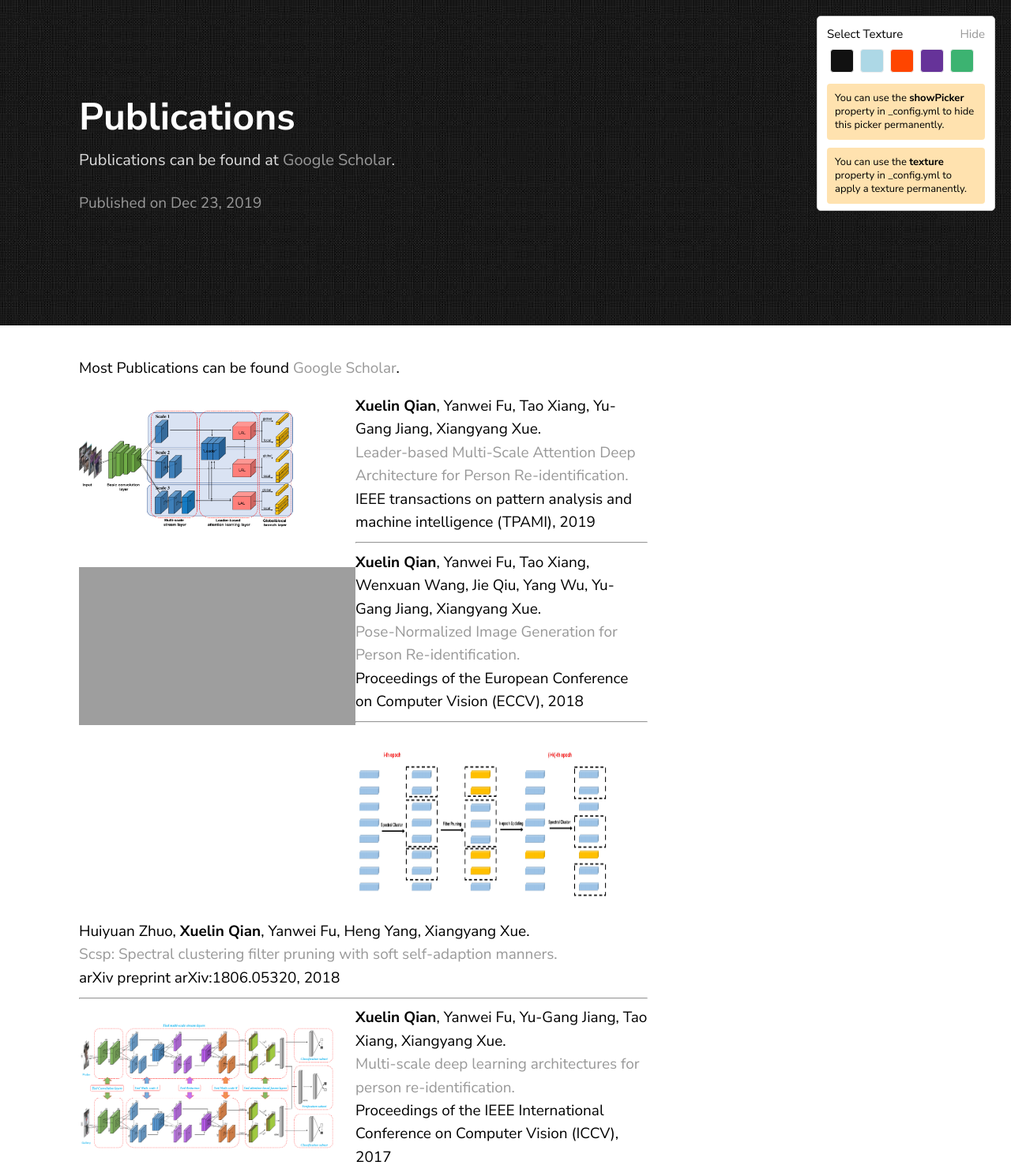
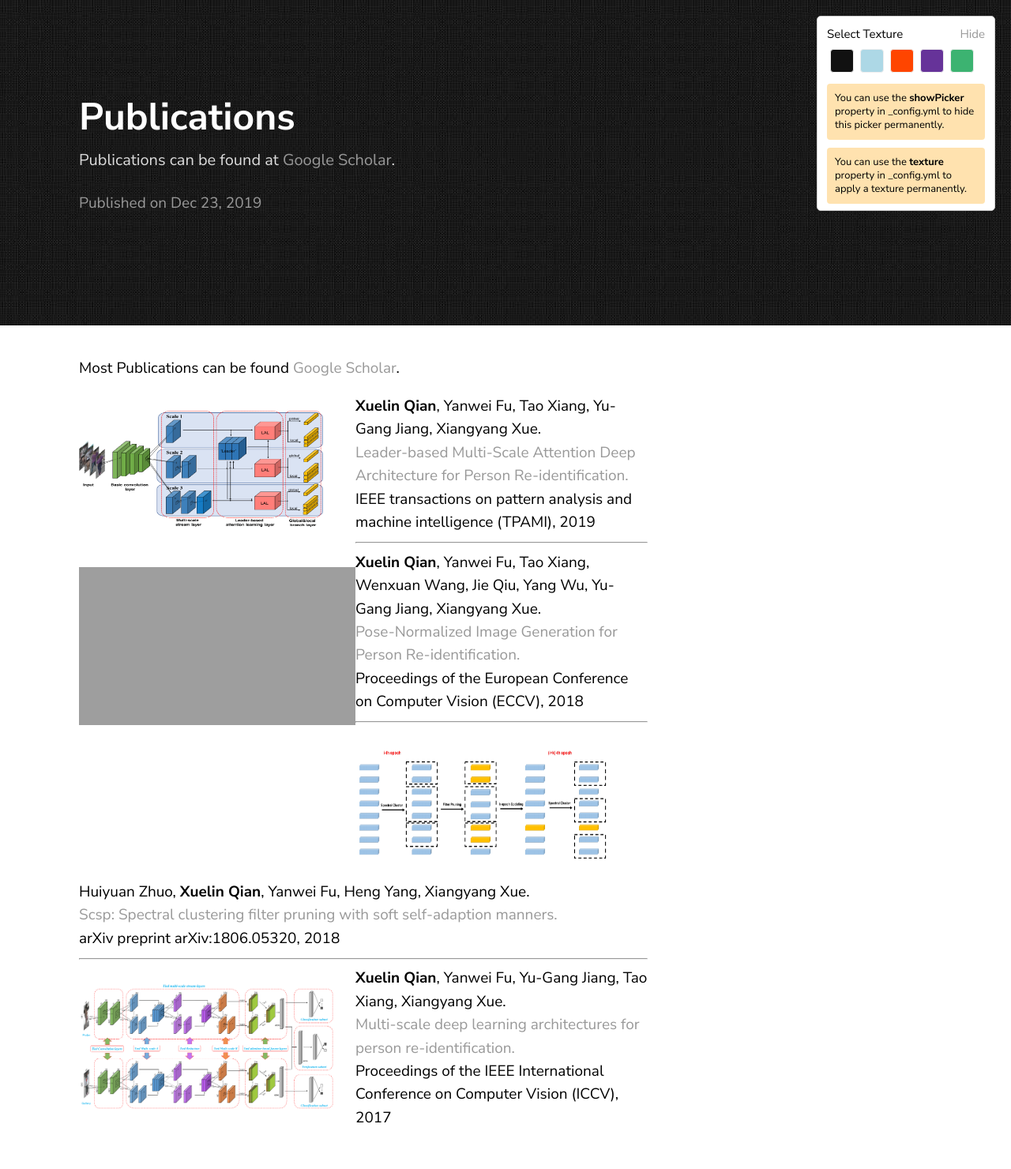
Before and after one commit to naiq/naiq.github.io, a Jekyll site: the page built from _posts/2019-07-30-publications.markdown, in a window 1280 px wide. Shown: the whole page at 79% size. Built offline with Jekyll 4.4.1, drawn with Linux system fonts in a browser that asks for light colours; after the commit the page ends 1430 px from its top, so only the background shows below that; grey boxes are pictures that could not be loaded.

Commit message:
commit 1

```diff
--- a/_posts/2019-07-30-publications.markdown
+++ b/_posts/2019-07-30-publications.markdown
@@ -37,7 +37,7 @@
 ------
 
 <div>
-<img src="/img/publication/arxiv18_scsp.png" alt="." width="350" height="200" align="left">
+<img src="/img/publication/arxiv18_scsp.png" alt="." width="350" height="150" align="left">
 <span>
 
 Huiyuan Zhuo, <b>Xuelin Qian</b>, Yanwei Fu, Heng Yang, Xiangyang Xue.
```
Also changed, not shown: img/publication/PAMI19_Framework.png.
